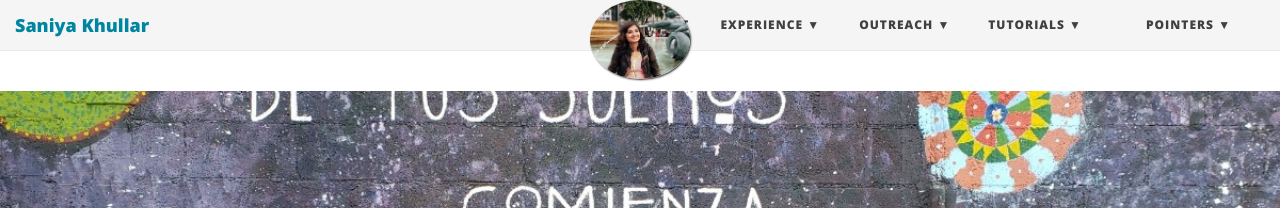
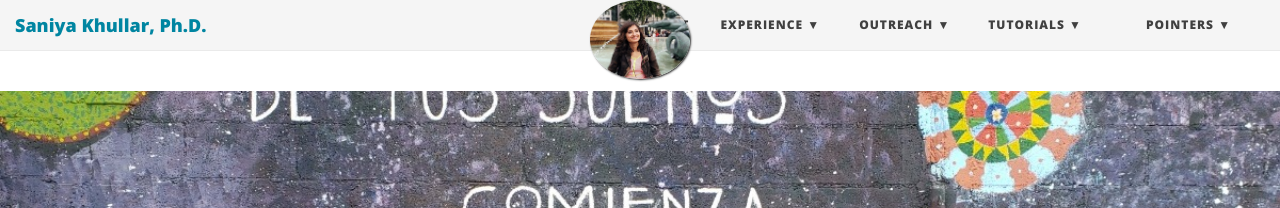
Before and after one commit to SaniyaKhullar/saniyakhullar.github.io, a Jekyll site: the page built from index.html, in a window 1280 px wide. Shown: the top 208 px of the page. Built offline with Jekyll 4.4.1, drawn with Linux system fonts in a browser that asks for light colours; nearby versions of some CDN libraries; the list of posts is cut into pages by our own code; some of the changed lines change nothing that is shown.

Commit message:
update to tagline of website

```diff
--- a/_config.yml
+++ b/_config.yml
@@ -16,8 +16,8 @@
 # Of course don't forget to change the username and projectname to YOUR username and project
 
 # Name of website
-title: Saniya Khullar
-description: "PhD Candidate @UW Madison, Passionate Educator"
+title: Saniya Khullar, Ph.D.
+description: "Graduate in Biomedical Data Science; Passionate Educator"
 # Short description of your site
 
 # --- Navigation bar options --- #
```
